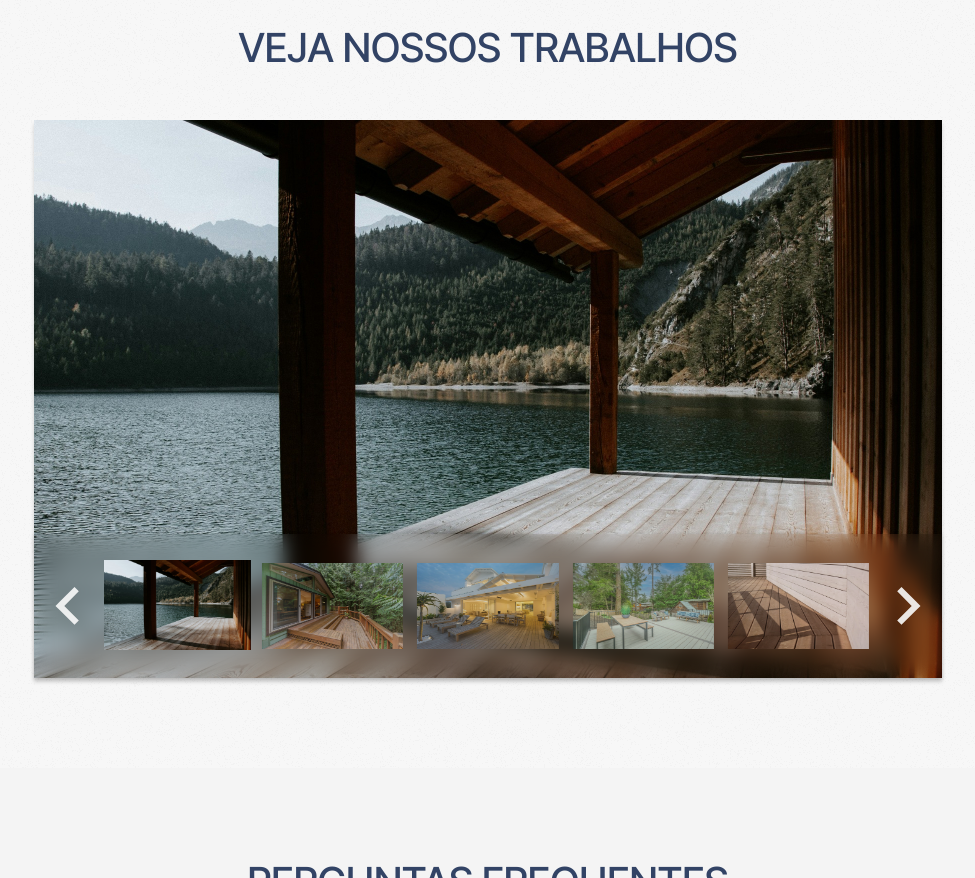
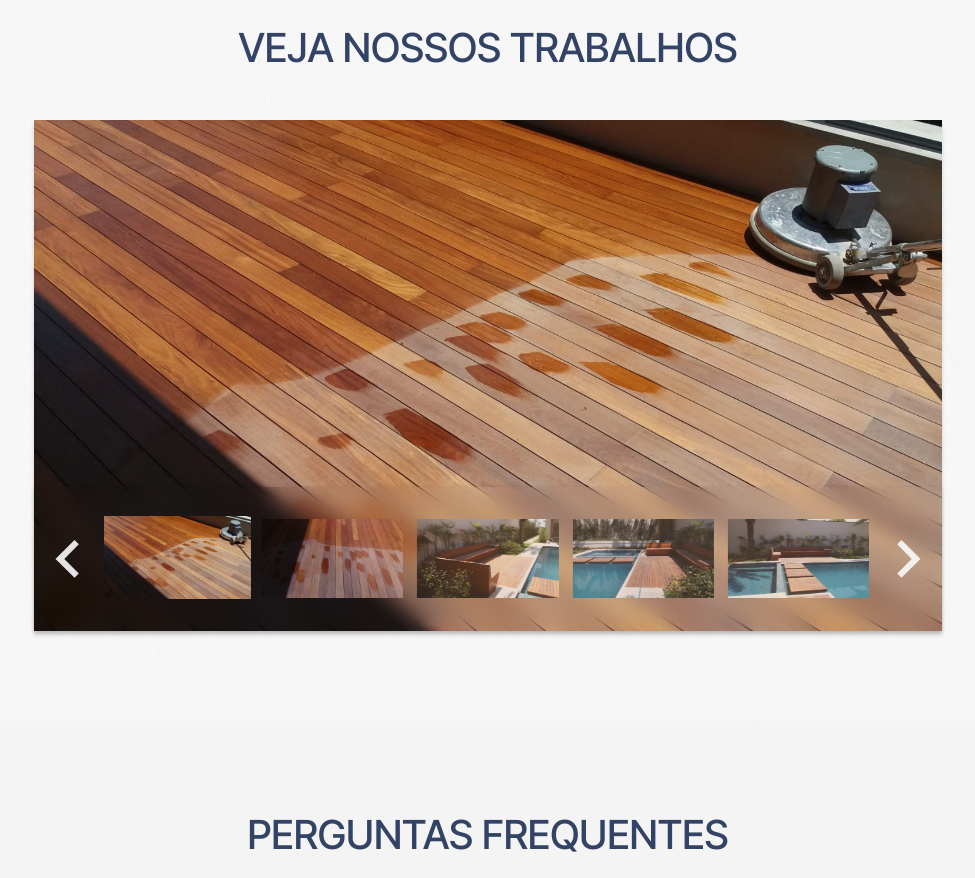
Before and after one commit to AdrielFF/JPPresilhas, a website with bundled scripts: page src/index.html in a window 1280 px wide. Shown: the part 1620-2498 px from the top of the page, without its empty margins (152-1127 px from the left). Built offline with nearby package versions, Linux system fonts and the light colour scheme; files whose address does not match are found by name.

Commit message:
Added images to carousel

```diff
--- a/src/index.html
+++ b/src/index.html
@@ -141,22 +141,22 @@
           <div class="splide__track">
             <ul class="splide__list">
               <li class="splide__slide">
-                <img src="./assets/images/carousel-image1.jpg" alt="imagens ilustrativas dos nossos serviços em decks">
+                <img src="./assets/images/carousel-1.jpeg" alt="imagens ilustrativas dos nossos serviços em decks">
               </li>
               <li class="splide__slide">
-                <img src="./assets/images/carousel-image2.jpg" alt="imagens ilustrativas dos nossos serviços em decks">
+                <img src="./assets/images/carousel-2.jpeg" alt="imagens ilustrativas dos nossos serviços em decks">
               </li>
               <li class="splide__slide">
-                <img src="./assets/images/carousel-image3.jpg" alt="imagens ilustrativas dos nossos serviços em decks">
+                <img src="./assets/images/carousel-3.jpeg" alt="imagens ilustrativas dos nossos serviços em decks">
               </li>
               <li class="splide__slide">
-                <img src="./assets/images/carousel-image4.jpg" alt="imagens ilustrativas dos nossos serviços em decks">
+                <img src="./assets/images/carousel-4.jpeg" alt="imagens ilustrativas dos nossos serviços em decks">
               </li>
               <li class="splide__slide">
-                <img src="./assets/images/carousel-image5.jpg" alt="imagens ilustrativas dos nossos serviços em decks">
+                <img src="./assets/images/carousel-5.jpeg" alt="imagens ilustrativas dos nossos serviços em decks">
               </li>
               <li class="splide__slide">
-                <img src="./assets/images/carousel-image6.jpg" alt="imagens ilustrativas dos nossos serviços em decks">
+                <img src="./assets/images/carousel-6.jpeg" alt="imagens ilustrativas dos nossos serviços em decks">
               </li>
             </ul>
           </div>
@@ -169,22 +169,22 @@
             <div class="splide__track">
               <ul class="splide__list">
                 <li class="splide__slide secondary-carousel__image animate__animated">
-                  <img src="./assets/images/carousel-image1.jpg" alt="imagens ilustrativas dos nossos serviços em decks">
+                  <img src="./assets/images/carousel-1.jpeg" alt="imagens ilustrativas dos nossos serviços em decks">
                 </li>
                 <li class="splide__slide secondary-carousel__image animate__animated">
-                  <img src="./assets/images/carousel-image2.jpg" alt="imagens ilustrativas dos nossos serviços em decks">
+                  <img src="./assets/images/carousel-2.jpeg" alt="imagens ilustrativas dos nossos serviços em decks">
                 </li>
                 <li class="splide__slide secondary-carousel__image animate__animated">
-                  <img src="./assets/images/carousel-image3.jpg" alt="imagens ilustrativas dos nossos serviços em decks">
+                  <img src="./assets/images/carousel-3.jpeg" alt="imagens ilustrativas dos nossos serviços em decks">
                 </li>
                 <li class="splide__slide secondary-carousel__image animate__animated">
-                  <img src="./assets/images/carousel-image4.jpg" alt="imagens ilustrativas dos nossos serviços em decks">
+                  <img src="./assets/images/carousel-4.jpeg" alt="imagens ilustrativas dos nossos serviços em decks">
                 </li>
                 <li class="splide__slide secondary-carousel__image animate__animated">
-                  <img src="./assets/images/carousel-image5.jpg" alt="imagens ilustrativas dos nossos serviços em decks">
+                  <img src="./assets/images/carousel-5.jpeg" alt="imagens ilustrativas dos nossos serviços em decks">
                 </li>
                 <li class="splide__slide">
-                  <img src="./assets/images/carousel-image6.jpg" alt="imagens ilustrativas dos nossos serviços em decks">
+                  <img src="./assets/images/carousel-6.jpeg" alt="imagens ilustrativas dos nossos serviços em decks">
                 </li>
               </ul>
             </div>
```
Also changed, not shown: dist/assets/images/carousel-1.jpeg (added), dist/assets/images/carousel-2.jpeg (added), dist/assets/images/carousel-3.jpeg (added), dist/assets/images/carousel-4.jpeg (added), dist/assets/images/carousel-5.jpeg (added), dist/assets/images/carousel-6.jpeg (added), dist/index.html, src/assets/images/carousel-1.jpeg (added), src/assets/images/carousel-2.jpeg (added), src/assets/images/carousel-3.jpeg (added), src/assets/images/carousel-4.jpeg (added), src/assets/images/carousel-5.jpeg (added), src/assets/images/carousel-6.jpeg (added).
